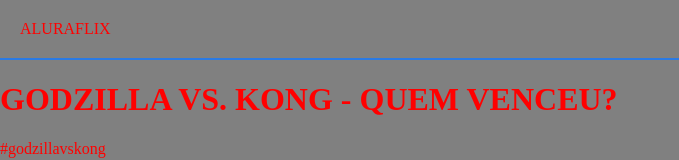
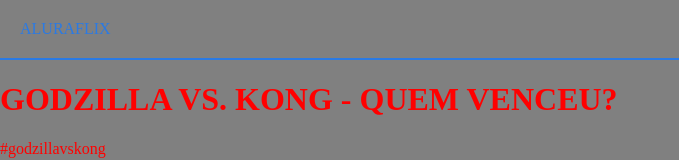
Before and after one commit to juanOlindo/PAGINAWEB1E., a plain HTML site: page index.html in a window 1280 px wide. Shown: the top 160 px of the page, without its empty margins (0-679 px from the left). Drawn offline with Linux system fonts and the light colour scheme.

Commit message:
Update styles.css

```diff
--- a/styles.css
+++ b/styles.css
@@ -10,5 +10,5 @@ color: red;
        border-bottom: solid 2px rgb(42, 122, 228);
         padding: 20px;
         front-size: 32px;
-
+         color: rgb(42, 122, 228);
      }
```
